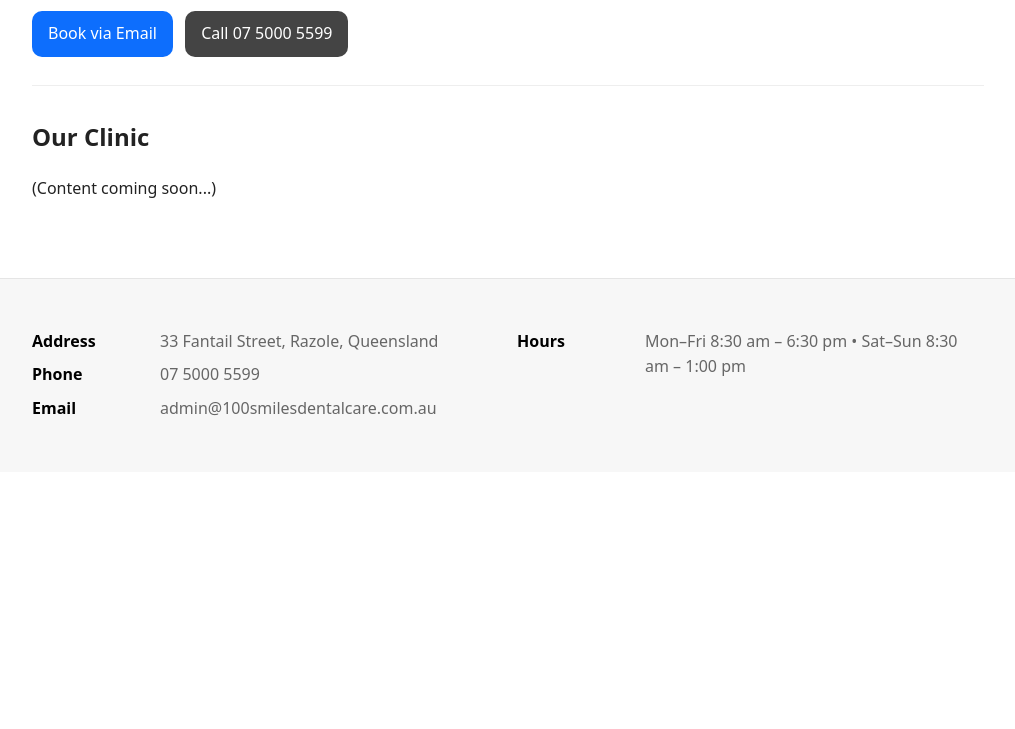
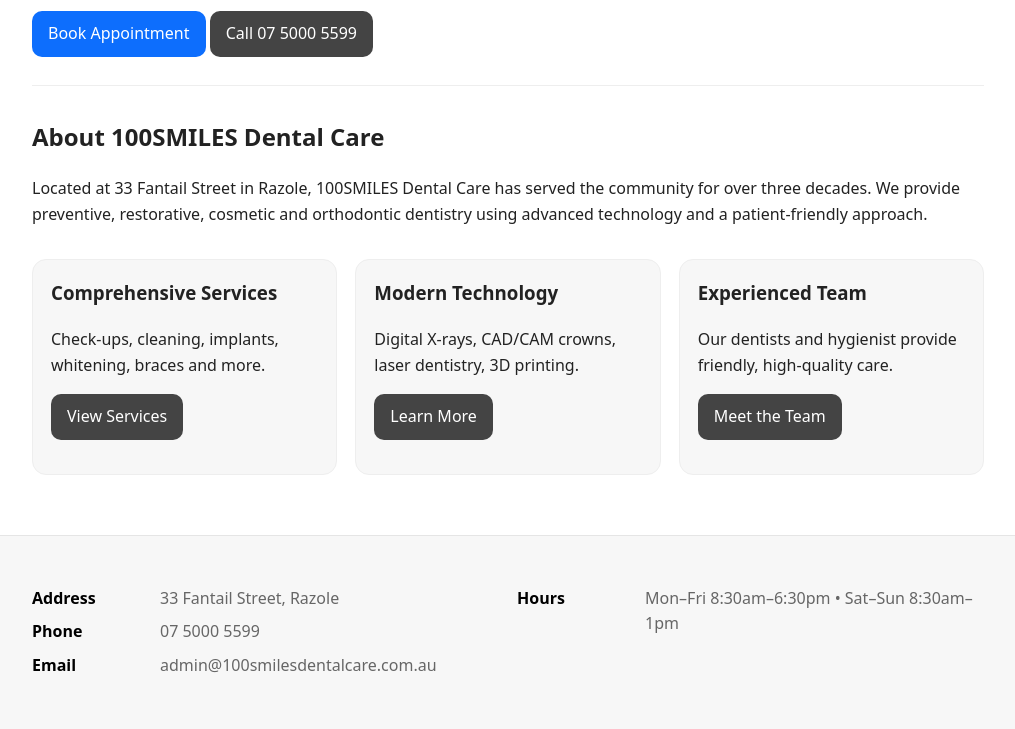
Before and after one commit to shrish-uzamaki/100smiles, a plain HTML site: page index.html in a window 1280 px wide. Shown: the part 270-999 px from the top of the page, without its empty margins (132-1147 px from the left). Before the commit the page ends 800 px from the top, so only its background shows below. Drawn offline with Linux system fonts and the light colour scheme.

Commit message:
Update index.html

```diff
--- a/index.html
+++ b/index.html
@@ -2,10 +2,11 @@
 <html lang="en">
 <head>
   <meta charset="utf-8">
-  <title>100SMILES Dental Care – Family Dentistry in Razole</title>
+  <title>100SMILES Dental Care – Family Dentistry</title>
   <meta name="viewport" content="width=device-width, initial-scale=1">
   <link rel="stylesheet" href="style.css">
 </head>
+
 <body>
 
 <header>
@@ -21,32 +22,57 @@
 </header>
 
 <main class="wrapper">
+
   <section class="hero">
-    <span class="badge">20% OFF first visit (email booking)</span>
+    <span class="badge">25% OFF when you book online</span>
     <h1>Friendly, reliable dental care for all ages</h1>
-    <p>Serving Razole for over 30 years with 50+ years of dental experience across our team.</p>
+    <p>Modern dental care in Razole with 50+ years of combined experience.</p>
     <p style="margin-top:14px">
-      <a class="cta" href="mailto:admin@100smilesdentalcare.com.au?subject=First%20Visit%20Booking">Book via Email</a>
-      <a class="cta secondary" href="tel:+61750005599" style="margin-left:8px">Call 07 5000 5599</a>
+      <a class="cta" href="contact.html#booking-form">Book Appointment</a>
+      <a class="cta secondary" href="tel:+61750005599">Call 07 5000 5599</a>
     </p>
   </section>
 
-  <!-- Blank content section for now -->
   <section style="margin-top:32px">
-    <h2>Our Clinic</h2>
-    <p>(Content coming soon...)</p>
+    <h2>About 100SMILES Dental Care</h2>
+    <p>
+      Located at 33 Fantail Street in Razole, 100SMILES Dental Care has served the community for
+      over three decades. We provide preventive, restorative, cosmetic and orthodontic dentistry using
+      advanced technology and a patient-friendly approach.
+    </p>
   </section>
+
+  <section class="grid cols-3" style="margin-top:32px">
+    <article class="card">
+      <h3>Comprehensive Services</h3>
+      <p>Check-ups, cleaning, implants, whitening, braces and more.</p>
+      <p><a class="cta secondary" href="services.html">View Services</a></p>
+    </article>
+
+    <article class="card">
+      <h3>Modern Technology</h3>
+      <p>Digital X-rays, CAD/CAM crowns, laser dentistry, 3D printing.</p>
+      <p><a class="cta secondary" href="services.html#technologies">Learn More</a></p>
+    </article>
+
+    <article class="card">
+      <h3>Experienced Team</h3>
+      <p>Our dentists and hygienist provide friendly, high-quality care.</p>
+      <p><a class="cta secondary" href="staff.html">Meet the Team</a></p>
+    </article>
+  </section>
+
 </main>
 
 <footer>
   <div class="wrapper grid cols-2">
     <div>
-      <div class="kv"><b>Address</b><span>33 Fantail Street, Razole, Queensland</span></div>
+      <div class="kv"><b>Address</b><span>33 Fantail Street, Razole</span></div>
       <div class="kv"><b>Phone</b><span>07 5000 5599</span></div>
       <div class="kv"><b>Email</b><span>admin@100smilesdentalcare.com.au</span></div>
     </div>
     <div>
-      <div class="kv"><b>Hours</b><span>Mon–Fri 8:30 am – 6:30 pm • Sat–Sun 8:30 am – 1:00 pm</span></div>
+      <div class="kv"><b>Hours</b><span>Mon–Fri 8:30am–6:30pm • Sat–Sun 8:30am–1pm</span></div>
     </div>
   </div>
 </footer>
```
